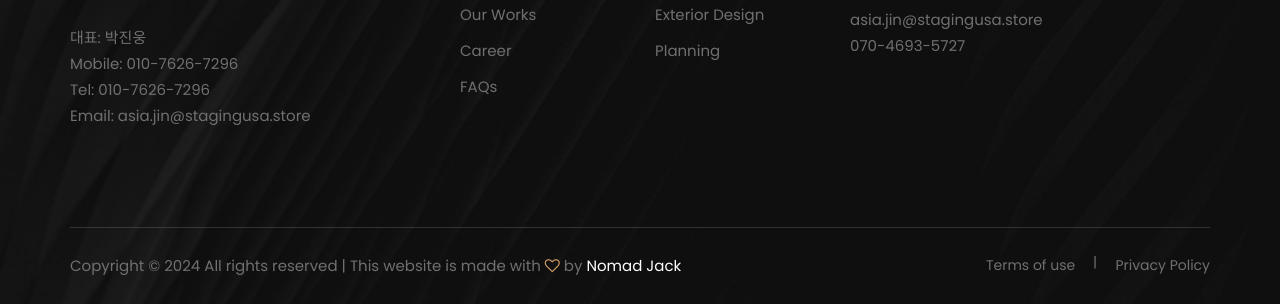
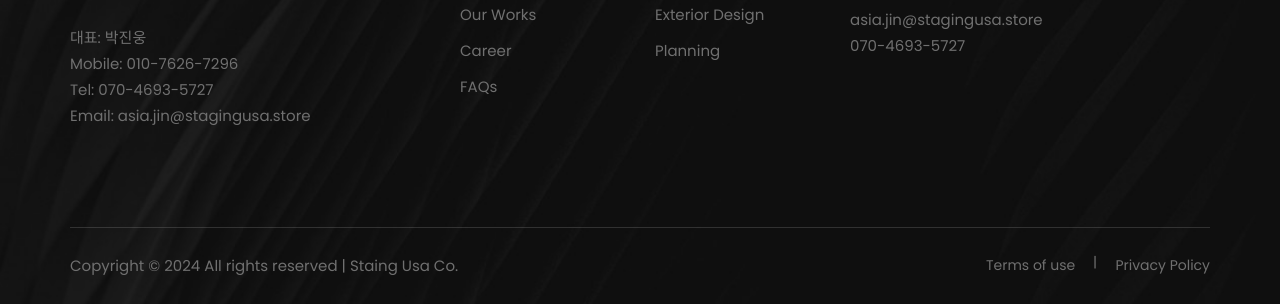
Before and after one commit to moony-ai/kmong_Cheetah7055_2, a website: page blog-details.html in a window 1280 px wide. Shown: the part 3649-3953 px from the top of the page. Drawn offline with nearby package versions, Linux system fonts and the light colour scheme; files that its build step writes are made by us from their sources; a web font is replaced by a local one.

Commit message:
Footer 수정, 전화번호, made by 삭제

```diff
--- a/blog-details.html
+++ b/blog-details.html
@@ -252,7 +252,7 @@
                 <ul>
                   <li>대표: 박진웅</li>
                   <li>Mobile: 010-7626-7296</li>
-                  <li>Tel: 010-7626-7296</li>
+                  <li>Tel: 070-4693-5727</li>
                   <li>Email: asia.jin@stagingusa.store</li>
                 </ul>
               </div>
@@ -300,9 +300,7 @@
                     <script>
                       document.write(new Date().getFullYear());
                     </script>
-                    All rights reserved | This website is made with
-                    <i class="fa fa-heart-o" aria-hidden="true"></i> by
-                    <a href="https://colorlib.com" target="_blank">Nomad Jack</a>
+                    All rights reserved | Staing Usa Co.
                   </p>
                 </div>
               </div>
@@ -315,8 +313,8 @@
             </div>
           </div>
         </div>
-      </footer>
-      <!-- Footer Section End -->
+    </footer>
+    <!-- Footer Section End -->
 
 <!-- Js Plugins -->
 <script src="js/jquery-3.3.1.min.js"></script>
```
Also changed, not shown: about.html (+4 -6 lines), blog.html (+4 -6 lines), contact.html (+4 -6 lines), index.html (+4 -6 lines), project-details.html (+4 -6 lines), projects.html (+4 -6 lines), services.html (+4 -6 lines).
